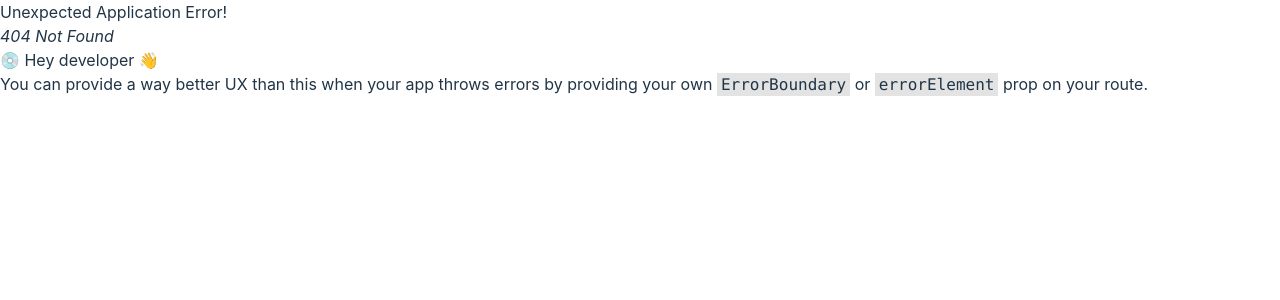
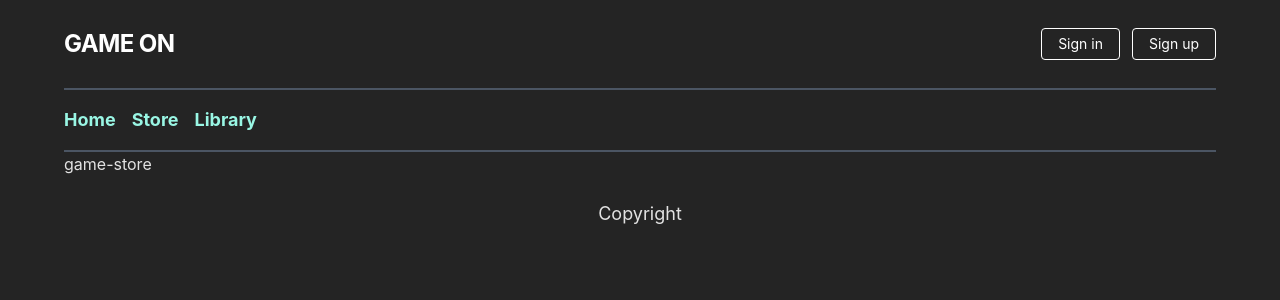
Before and after one commit to hoanghuyvu912/game-on-ui-vite, a React (Vite) app: page /store in a window 1280 px wide. Before the commit this address had no page. Shown: the top 300 px of the page. Built offline with nearby package versions, Linux system fonts and the light colour scheme.

Commit message:
Partially create home carousel and partially game details page

```diff
--- a/package.json
+++ b/package.json
@@ -21,6 +21,7 @@
     "@types/react-dom": "^18.0.11",
     "@vitejs/plugin-react": "^4.0.0",
     "autoprefixer": "^10.4.14",
+    "daisyui": "^3.1.1",
     "eslint": "^8.38.0",
     "eslint-plugin-react": "^7.32.2",
     "eslint-plugin-react-hooks": "^4.6.0",
--- a/src/components/header/Header.jsx
+++ b/src/components/header/Header.jsx
@@ -2,9 +2,9 @@ import React from "react";
 
 export default function Header() {
   return (
-    <nav className="w-11/12 mx-auto flex items-center justify-between flex-wrap bg-transparent py-7">
+    <nav className="mx-auto flex items-center justify-between flex-wrap bg-transparent py-7">
       <div className="flex items-center flex-shrink-0 text-white mr-6">
-        <h1 className="font-semibold text-2xl tracking-tight">GAME ON</h1>
+        <h1 className="font-bold text-2xl tracking-tight">GAME ON</h1>
       </div>
       <div className="block lg:hidden">
         <button className="flex items-center px-3 py-2 border rounded text-teal-200 border-teal-400 hover:text-white hover:border-white">
@@ -42,9 +42,15 @@ export default function Header() {
         <div>
           <a
             href="#"
+            className="inline-block text-sm px-4 py-2 leading-none border rounded text-white border-white hover:border-transparent hover:text-teal-500 hover:bg-white mt-4 lg:mt-0 duration-500 mr-3"
+          >
+            Sign in
+          </a>
+          <a
+            href="#"
             className="inline-block text-sm px-4 py-2 leading-none border rounded text-white border-white hover:border-transparent hover:text-teal-500 hover:bg-white mt-4 lg:mt-0 duration-500"
           >
-            Login
+            Sign up
           </a>
         </div>
       </div>
--- a/src/components/navbar/NavBar.jsx
+++ b/src/components/navbar/NavBar.jsx
@@ -1,8 +1,43 @@
-import React from "react";
+import React, { useState } from "react";
+import { useNavigate } from "react-router-dom";
 
 export default function NavBar() {
+  const [active, setActive] = useState(null);
+
+  const navigate = useNavigate();
+
+  const navItemArr = [
+    { id: 1, name: "Home", path: "/" },
+    { id: 2, name: "Store", path: "/store" },
+    { id: 4, name: "Library", path: "/library" },
+  ];
+
+  const handleNavigate = (path) => {
+    navigate(path);
+  };
+
+  const renderNavItem = navItemArr.map((e) => {
+    return (
+      <div
+        key={e.id}
+        onClick={() => {
+          handleNavigate(e.path);
+          setActive(e.id);
+        }}
+        style={{
+          cursor: "pointer",
+        }}
+        className={`block mt-4 lg:inline-block lg:mt-0 text-teal-200 hover:text-white mr-4 font-bold text-lg ${
+          active == e.id && "text-white"
+        }`}
+      >
+        {e.name}
+      </div>
+    );
+  });
+
   return (
-    <nav className="w-11/12 mx-auto flex items-center justify-between flex-wrap bg-transparent py-4 border-t-2 border-b-2 border-solid border-gray-600">
+    <nav className="mx-auto flex items-center justify-between flex-wrap bg-transparent py-4 border-t-2 border-b-2 border-solid border-gray-600">
       <div className="block lg:hidden">
         <button className="flex items-center px-3 py-2 border rounded text-teal-200 border-teal-400 hover:text-white hover:border-white">
           <svg
@@ -16,34 +51,7 @@ export default function NavBar() {
         </button>
       </div>
       <div className="w-full block flex-grow lg:flex lg:items-center lg:w-auto">
-        <div className="text-sm lg:flex-grow">
-          <a
-            href="#responsive-header"
-            className="block mt-4 lg:inline-block lg:mt-0 text-teal-200 hover:text-white mr-4"
-          >
-            Home
-          </a>
-          <a
-            href="#responsive-header"
-            className="block mt-4 lg:inline-block lg:mt-0 text-teal-200 hover:text-white mr-4"
-          >
-            Games
-          </a>
-          <a
-            href="#responsive-header"
-            className="block mt-4 lg:inline-block lg:mt-0 text-teal-200 hover:text-white"
-          >
-            Library
-          </a>
-        </div>
-        <div>
-          <a
-            href="#"
-            className="inline-block text-sm px-4 py-2 leading-none border rounded text-white border-white hover:border-transparent hover:text-teal-500 hover:bg-white mt-4 lg:mt-0 duration-500"
-          >
-            Cart
-          </a>
-        </div>
+        <div className="text-sm lg:flex-grow">{renderNavItem}</div>
       </div>
     </nav>
   );
--- a/src/index.css
+++ b/src/index.css
@@ -2,14 +2,73 @@
 @tailwind components;
 @tailwind utilities;
 
+* {
+  box-sizing: border-box;
+}
+
 :root {
+  font-family: Inter, Avenir, Helvetica, Arial, sans-serif;
+  font-size: 16px;
+  line-height: 24px;
+  font-weight: 400;
+
+  color-scheme: light dark;
+  color: rgba(255, 255, 255, 0.87);
+  background-color: #242424;
+
+  font-synthesis: none;
+  text-rendering: optimizeLegibility;
+  -webkit-font-smoothing: antialiased;
+  -moz-osx-font-smoothing: grayscale;
+  -webkit-text-size-adjust: 100%;
+
+  --color-gray-100: #f4f3f1;
+  --color-gray-200: #dddbd8;
+  --color-gray-300: #ccc9c6;
+  --color-gray-400: #aeaba7;
+  --color-gray-500: #8a8784;
+  --color-gray-600: #656360;
+  --color-gray-700: #4b4a47;
+  --color-gray-800: #31302e;
+  --color-gray-900: #1f1d1b;
+
+  --color-primary-100: #fcf3e1;
+  --color-primary-200: #fceccd;
+  --color-primary-300: #fae1af;
+  --color-primary-400: #fbd997;
+  --color-primary-500: #ffd37c;
+  --color-primary-600: #f9c762;
+  --color-primary-700: #fbc14d;
+  --color-primary-800: #fab833;
+  --color-primary-900: #f6ad1b;
+}
+
+body {
+  width: 90%;
+  margin-left: auto;
+  margin-right: auto;
+}
+
+ul {
+  list-style: none;
+  margin: 0;
+  padding: 0;
+}
+
+main {
+  margin: 2rem auto;
+  text-align: center;
+}
+
+/* :root {
   font-family: Inter, system-ui, Avenir, Helvetica, Arial, sans-serif;
+  font-size: 16px;
   line-height: 1.5;
   font-weight: 400;
 
   color-scheme: light dark;
   color: rgba(255, 255, 255, 0.87);
-  background-color: #242424;
+  background-color: #242424 !important;
 
   font-synthesis: none;
   text-rendering: optimizeLegibility;
@@ -32,14 +91,14 @@ body {
   display: flex;
   flex-direction: column;
   /* place-items: center; */
-  width: 100%;
+/* width: 100%;
   margin-left: auto;
   margin-right: auto;
   min-width: 320px;
   min-height: 100vh;
-}
+} */
 
-h1 {
+/* h1 {
   font-size: 3.2em;
   line-height: 1.1;
 }
@@ -74,4 +133,4 @@ button:focus-visible {
   button {
     background-color: #f9f9f9;
   }
-}
+}  */
--- /dev/null
+++ b/src/pages/game-detail/Game.jsx
@@ -0,0 +1,64 @@
+import React, { Fragment, useCallback, useEffect, useState } from "react";
+import { useParams } from "react-router-dom";
+
+export default function Game() {
+  const [gameDetails, setGameDetails] = useState();
+
+  const params = useParams();
+
+  const fetchGameDetails = useCallback(async () => {
+    try {
+      const response = await fetch(
+        `http://localhost:8080/api/games/${params.gameId}`
+      );
+      if (!response.ok) {
+        throw new Error("Something went wrong!");
+      }
+      const data = await response.json();
+      setGameDetails(data);
+    } catch (error) {}
+  }, []);
+
+  //   const fetchSpecificGameComments = useCallback(async () => {
+  //     try {
+  //       const response = await fetch(
+  //         `http://localhost:8080/api/comments/by-game-id/${gameDetails?.id}`
+  //       );
+  //       if (!response.ok) {
+  //         throw new Error("Something went wrong!");
+  //       }
+  //       const data = await response.json();
+  //       setGameComments(data);
+  //     } catch (error) {}
+  //   }, []);
+
+  useEffect(() => {
+    fetchGameDetails();
+  }, [fetchGameDetails]);
+
+  console.log(gameDetails);
+
+  return (
+    <section className="my-6">
+      <div className="grid grid-cols-2 gap-24 items-center justify-between flex-wrap">
+        <div className="h-[500px]">
+          <img
+            src={gameDetails?.thumbnail}
+            alt=""
+            className="object-fit h-full w-full rounded-3xl"
+          />
+        </div>
+        <div className="h-[500px] leading-10">
+          <h1 className="font-bold text-6xl">{gameDetails?.name}</h1>
+          <p>
+            Released date: <span>{gameDetails?.releasedDate}</span>
+          </p>
+          <p className="font-bold">{gameDetails?.description}</p>
+          <p>
+            Price: <span className="font-bold">${gameDetails?.price}</span>
+          </p>
+        </div>
+      </div>
+    </section>
+  );
+}
--- /dev/null
+++ b/src/pages/game-library/GameLibrary.jsx
@@ -0,0 +1,7 @@
+import React from 'react'
+
+export default function GameLibrary() {
+  return (
+    <div>Game Library</div>
+  )
+}
--- /dev/null
+++ b/src/pages/game-store/GameStore.jsx
@@ -0,0 +1,7 @@
+import React from 'react'
+
+export default function GameStore() {
+  return (
+    <div>game-store</div>
+  )
+}
--- a/src/pages/homepage/Home.jsx
+++ b/src/pages/homepage/Home.jsx
@@ -1,8 +1,17 @@
+"use client";
+
 import React, { Fragment, useCallback, useEffect, useState } from "react";
 import { Carousel } from "flowbite-react";
+import { useNavigate } from "react-router-dom";
 
 export default function Home() {
   const [featuredGames, setFeaturedGames] = useState([]);
+
+  const navigate = useNavigate();
+
+  const handleNavigate = (path) => {
+    navigate(path);
+  };
 
   const fetchFeaturedGamesListHandler = useCallback(async () => {
     try {
@@ -30,20 +39,23 @@ export default function Home() {
     fetchFeaturedGamesListHandler();
   }, [fetchFeaturedGamesListHandler]);
 
-  const renderFeaturedGamesCarousel = featuredGames.map((game) => {
+  const renderFeaturedGamesCarousel = featuredGames.map((game, index) => {
     return (
       <img
         key={game.id}
         alt="..."
         src={game.thumbnail}
-        className="object-contain w-2/3 mx-auto 2xl:rounded-3xl sm:h-full"
+        className="object-contain w-2/3 mx-auto rounded-[24px] sm:h-full"
+        onClick={() => handleNavigate(`/game/${game.id}`)}
       />
     );
   });
 
   return (
-    <div className="w-11/12 mx-auto my-6 h-64 xl:h-96">
-      <Carousel className="h-full">{renderFeaturedGamesCarousel}</Carousel>
+    <div className="mx-auto my-6 h-64 xl:h-96">
+      <Carousel slide className="h-full">
+        {renderFeaturedGamesCarousel}
+      </Carousel>
     </div>
   );
 }
--- a/tailwind.config.js
+++ b/tailwind.config.js
@@ -4,9 +4,9 @@ export default {
     "./index.html",
     "./src/**/*.{js,ts,jsx,tsx}",
     "node_modules/flowbite-react/**/*.{js,jsx,ts,tsx}",
-    ],
+  ],
   theme: {
     extend: {},
   },
-  plugins: [require("flowbite/plugin")],
+  plugins: [require("daisyui")],
 };
```
Also changed, not shown: src/App.jsx (+10 -2 lines), 1 other file (tests, documents, lock files or other folders).
